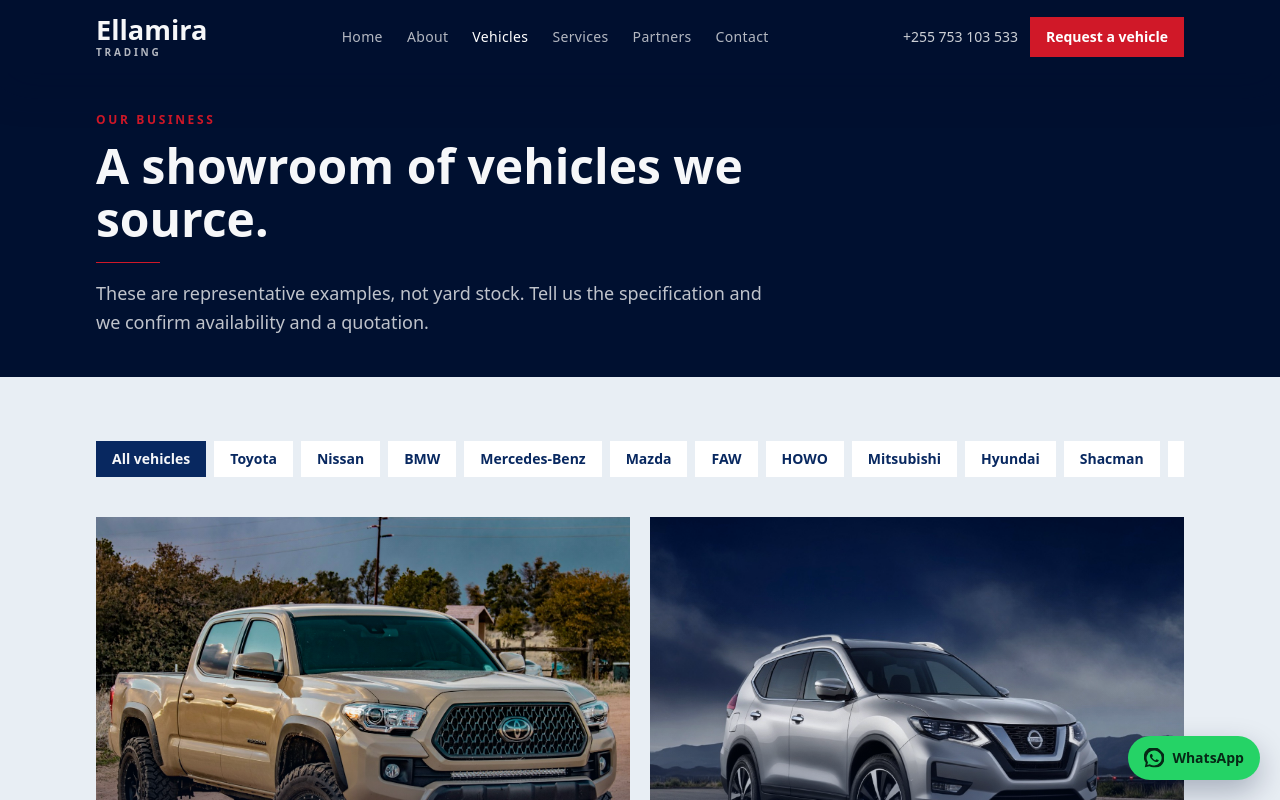
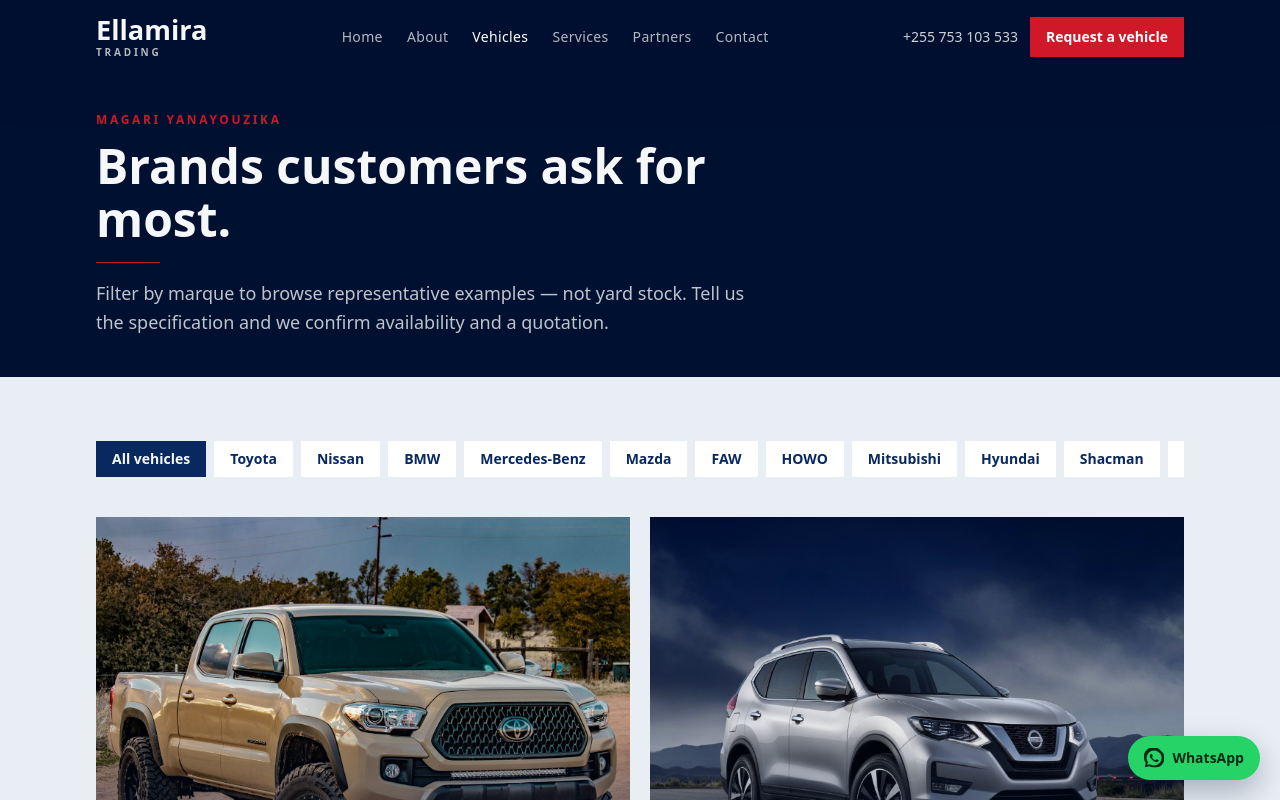
Before and after one commit to Barakael/Ellamira, a Next.js app: page /vehicles in a window 1280 px wide. Shown: the top 800 px of the page. Built offline with nearby package versions, Linux system fonts and the light colour scheme.

Commit message:
app: retitle vehicles page for brand browsing

```diff
--- a/src/app/vehicles/page.tsx
+++ b/src/app/vehicles/page.tsx
@@ -6,16 +6,16 @@
 export const metadata: Metadata = {
   title: "Vehicles",
   description:
-    "Passenger cars, SUVs, pickups, trucks, buses and specialized vehicles sourced to order by Ellamira Trading.",
+    "Toyota, Nissan, BMW, Mercedes-Benz, Mazda, FAW, HOWO, Mitsubishi, Hyundai, Shacman, Scania, Ford and TATA vehicles sourced to order by Ellamira Trading.",
 };
 
 export default function VehiclesPage() {
   return (
     <>
       <PageIntro
-        label="Our business"
-        title="A showroom of vehicles we source."
-        lede="These are representative examples, not yard stock. Tell us the specification and we confirm availability and a quotation."
+        label="Magari yanayouzika"
+        title="Brands customers ask for most."
+        lede="Filter by marque to browse representative examples — not yard stock. Tell us the specification and we confirm availability and a quotation."
       />
       <section className="bg-mist py-12 md:py-16">
         <Container>
```
